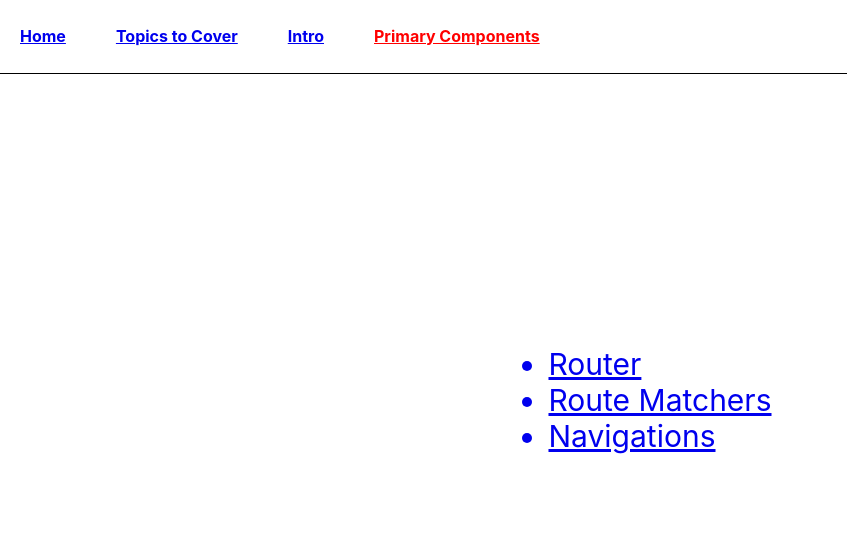
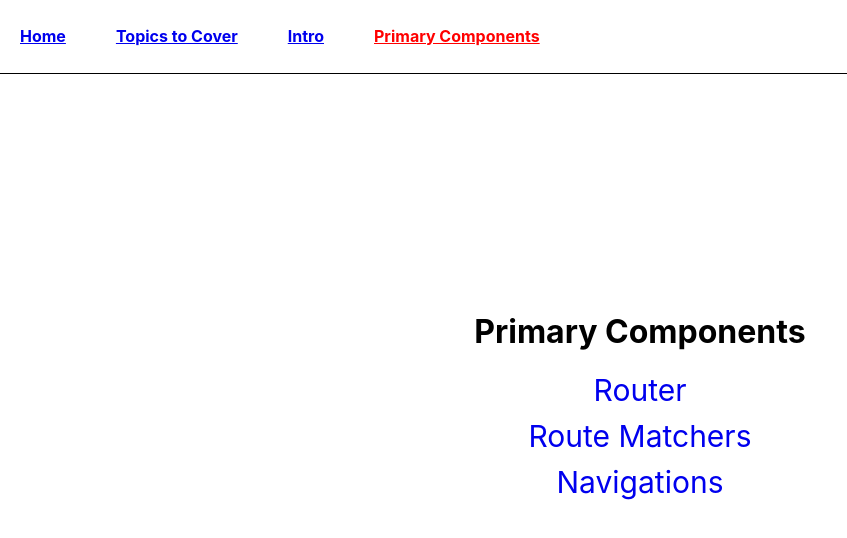
Before and after one commit to jacobporci/react-router-refresher-demo, a React (Create React App) app: page /primary-components in a window 1280 px wide. Shown: the top 538 px of the page, without its empty margins (0-847 px from the left). Built offline with nearby package versions, Linux system fonts and the light colour scheme.

Commit message:
Fixed styles

```diff
--- a/src/components/Button.js
+++ b/src/components/Button.js
@@ -5,9 +5,9 @@ export const Button = ({ to, children }) => (
   <Link to={to}>
     <button
       style={{
-        fontSize: "30px",
+        fontSize: "20px",
         fontWeight: "bold",
-        padding: "20px 100px",
+        padding: "15px 60px",
         borderRadius: "20px",
         backgroundColor: "red",
         color: "white",
--- a/src/components/LinkItem.js
+++ b/src/components/LinkItem.js
@@ -2,7 +2,7 @@ import React from "react";
 import { Link } from "react-router-dom";
 
 export const LinkItem = ({ to, children }) => (
-  <Link to={to}>
-    <li style={{ fontSize: "30px" }}>{children}</li>
+  <Link to={to} style={{ textDecoration: "none" }}>
+    <li style={{ fontSize: "30px", marginBottom: "10px" }}>{children}</li>
   </Link>
 );
--- a/src/pages/Intro.js
+++ b/src/pages/Intro.js
@@ -5,7 +5,7 @@ import { PageWrapper } from "../components/PageWrapper";
 export const Intro = () => {
   return (
     <PageWrapper>
-      <h1 style={{ width: "1100px", lineHeight: 1.8, textAlign: "center" }}>
+      <h1 style={{ width: "70%", lineHeight: 1.8, textAlign: "center" }}>
         This guide’s purpose is to explain the mental model to have when using
         React Router. We call it “Dynamic Routing”, which is quite different
         from the “Static Routing” you’re probably more familiar with.
--- a/src/pages/PrimaryComponents.js
+++ b/src/pages/PrimaryComponents.js
@@ -8,7 +8,15 @@ export const PrimaryComponents = () => {
 
   return (
     <PageWrapper>
-      <ul>
+      <h1>Primary Components</h1>
+      <ul
+        style={{
+          listStyle: "none",
+          margin: "0",
+          padding: "0",
+          textAlign: "center",
+        }}
+      >
         <LinkItem to={`${url}/router`}>Router</LinkItem>
         <LinkItem to={`${url}/route-matchers`}>Route Matchers</LinkItem>
         <LinkItem to={`${url}/navigations`}>Navigations</LinkItem>
```
